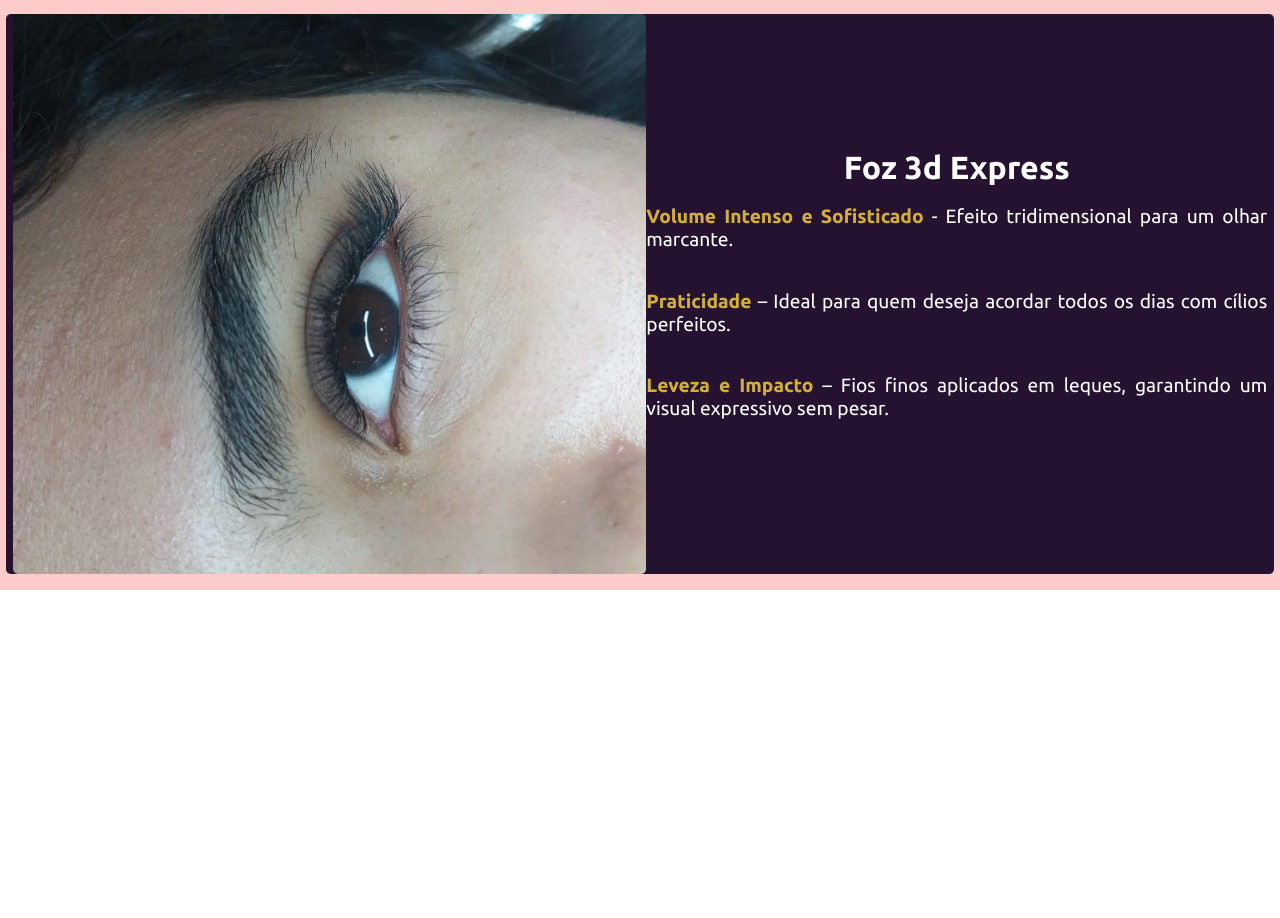
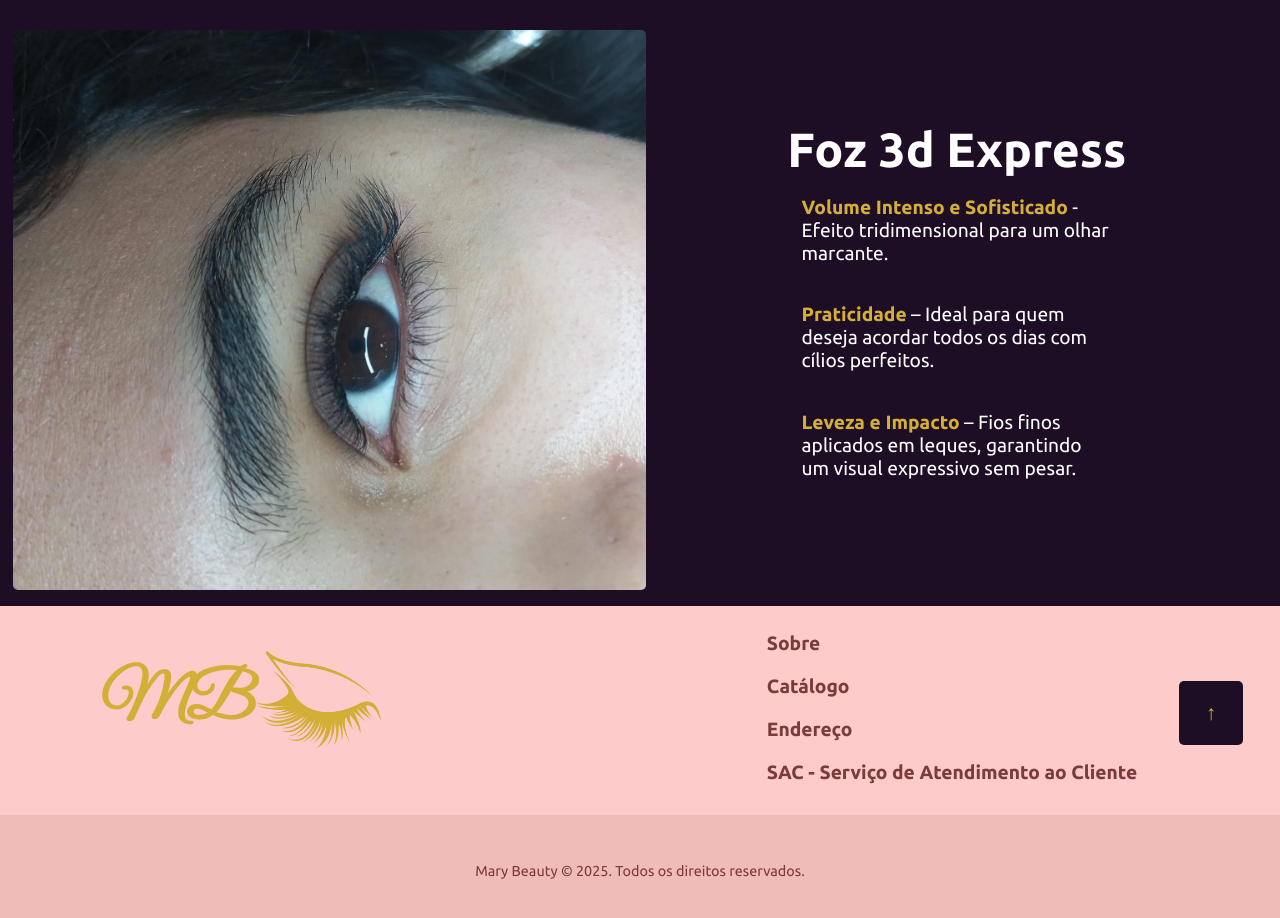
Before and after one commit to PredoH1/MaryBeauty, a React (Vite) app: page / in a window 1280 px wide. Shown: the part 4534-5452 px from the top of the page. Before the commit the page ends 5124 px from the top, so only its background shows below. Built offline with nearby package versions, Linux system fonts and the light colour scheme.

Commit message:
Feat: added the project Footer, implemented functional links and scrolling features

```diff
--- a/src/Components/Catalogo/Catalogo.module.css
+++ b/src/Components/Catalogo/Catalogo.module.css
@@ -208,6 +208,10 @@
     align-items: center;
   }
 
+  .infoFaleConosco h3 {
+    padding: 1.2rem;
+  }
+
   .infoFaleConosco div {
     margin-bottom: 2rem;
     flex-direction: column;
--- a/src/Components/Endereco/Endereco.module.css
+++ b/src/Components/Endereco/Endereco.module.css
@@ -28,10 +28,6 @@
 }
 
 .boxLoc {
-  border-radius: 1rem;
-}
-
-.boxLoc iframe {
   border-radius: 0.8rem;
 }
 
@@ -41,6 +37,10 @@
     padding: 0;
   }
 
+  .boxInfoLoc {
+    padding: 1.2rem;
+  }
+
   .boxLoc {
     width: 100%;
     display: flex;
@@ -48,6 +48,7 @@
   }
 
   .boxLoc iframe {
+    padding-bottom: 2rem;
     width: 95%;
     height: 350px;
   }
--- /dev/null
+++ b/src/Components/Footer/Footer.module.css
@@ -0,0 +1,135 @@
+.container {
+  height: 100%;
+  background-color: #fdcbca;
+
+  text-align: center;
+}
+
+.content {
+  display: flex;
+  justify-content: space-around;
+  align-items: center;
+  padding: 1rem;
+}
+
+.logo {
+  width: 50%;
+  display: flex;
+  justify-content: flex-start;
+  align-items: center;
+  margin-left: 4rem;
+}
+
+.logo :link {
+  text-decoration: none;
+  font-family: "Great Vibes", serif;
+}
+
+.logo h1 {
+  color: #d4af37;
+  font-size: 4rem;
+}
+
+.logo img {
+  width: 8rem;
+  height: 8rem;
+}
+
+.links {
+  margin-top: 10px;
+  display: flex;
+  flex-direction: column;
+  justify-content: center;
+  gap: 20px;
+}
+
+.links a {
+  font-family: "Ubuntu", serif;
+  text-align: start;
+  color: #7a3b3b;
+  text-decoration: none;
+  font-size: 1.2rem;
+  font-weight: bold;
+  transition: color 0.3s ease;
+  cursor: pointer;
+}
+
+.links a:hover {
+  color: #d4af37;
+}
+
+.topButton {
+  width: 4rem;
+  height: 4rem;
+  font-family: "Ubuntu", serif;
+  margin-top: 20px;
+  background-color: #1d0e26;
+  color: #d4af37;
+  border: none;
+  padding: 10px 20px;
+  cursor: pointer;
+  font-size: 1.3rem;
+  border-radius: 5px;
+  transition: background 0.3s ease;
+}
+
+.topButton:hover:hover {
+  background-color: #3b1c4d;
+  background-position: right center;
+  background-size: 200% auto;
+  -webkit-animation: pulse 2s infinite;
+  animation: pulse512 1.5s infinite;
+}
+
+@keyframes pulse512 {
+  0% {
+    box-shadow: 0 0 0 0 #7a3b3b;
+  }
+
+  70% {
+    box-shadow: 0 0 0 10px rgb(218 103 68 / 0%);
+  }
+
+  100% {
+    box-shadow: 0 0 0 0 rgb(218 103 68 / 0%);
+  }
+}
+
+.copyright {
+  display: flex;
+  align-items: center;
+  justify-content: center;
+  height: 7rem;
+  background-color: #f0bcb8;
+  font-family: "Ubuntu", serif;
+  margin-top: 15px;
+  font-size: 0.9rem;
+  color: #7a3b3b;
+}
+
+@media (max-width: 768px) {
+  .content {
+    flex-direction: column;
+    padding: 0;
+  }
+
+  .logo {
+    width: 100%;
+    justify-content: center;
+    padding: 0;
+    margin: 0;
+  }
+
+  .links a {
+    text-align: center;
+  }
+
+  .topButton {
+    width: 3rem;
+    height: 3rem;
+  }
+
+  .copyright {
+    height: 4rem;
+  }
+}
--- /dev/null
+++ b/src/Components/Footer/index.jsx
@@ -0,0 +1,49 @@
+import style from "../../Components/Footer/Footer.module.css";
+import iconNav from "../../assets/iconNav.png";
+import { Link } from "react-router-dom";
+
+function Footer({ sobreRef, catalogRef, enderecoRef }) {
+  function handleScroll(ref) {
+    if (ref?.current) {
+      ref.current.scrollIntoView({ behavior: "smooth" });
+    }
+  }
+
+  function scrollToTop() {
+    window.scrollTo({ top: 0, behavior: "smooth" });
+  }
+
+  return (
+    <section className={style.container}>
+      <div className={style.content}>
+        <div className={style.logo}>
+          <Link to="/" onClick={scrollToTop}>
+            <h1>MB</h1>
+          </Link>
+          <Link to="/" onClick={scrollToTop}>
+            <img src={iconNav} alt="Logo" />
+          </Link>
+        </div>
+
+        <div className={style.links}>
+          <a onClick={() => handleScroll(sobreRef)}>Sobre</a>
+          <a onClick={() => handleScroll(catalogRef)}>Catálogo</a>
+          <a onClick={() => handleScroll(enderecoRef)}>Endereço</a>
+          <a href="https://wa.me/5562993513317" target="_blank">
+            SAC - Serviço de Atendimento ao Cliente
+          </a>
+        </div>
+
+        <button className={style.topButton} onClick={scrollToTop}>
+          ↑
+        </button>
+      </div>
+
+      <div className={style.copyright}>
+        <p>Mary Beauty © 2025. Todos os direitos reservados.</p>
+      </div>
+    </section>
+  );
+}
+
+export default Footer;
--- a/src/Components/Resultados/Resultados.module.css
+++ b/src/Components/Resultados/Resultados.module.css
@@ -1,5 +1,5 @@
 .container {
-  background-color: #fdcbca;
+  background-color: #1d0e26;
   display: flex;
   flex-direction: column;
   justify-content: center;
@@ -11,17 +11,9 @@
   width: 84%;
   color: #fff;
   font-family: "Ubuntu", serif;
-  font-size: 1.5rem;
+  font-size: 2.4rem;
   border-top: 0.5px solid #d4af37;
   padding: 1rem 0rem 1rem 0rem;
-}
-
-.boxRight {
-  background-color: #080808;
-}
-
-.boxLeft {
-  background-color: #251230;
 }
 
 .boxRight,
@@ -50,14 +42,15 @@
 
 .descRight h2,
 .descLeft h2 {
-  font-size: 2rem;
+  font-size: 3rem;
 }
 
 .descRight p,
 .descLeft p {
+  width: 50%;
   font-size: 1.2rem;
   margin: 1.2rem 0rem 1.2rem 0rem;
-  text-align: justify;
+  text-align: left;
 }
 
 .descRight span,
--- a/src/Components/Sobre/index.jsx
+++ b/src/Components/Sobre/index.jsx
@@ -18,9 +18,9 @@ function Sobre(props, ref) {
       {
         x: 0,
         opacity: 1,
-        duration: 1.2,
+        duration: 1.5,
         ease: "power3.out",
-        stagger: 0.3,
+        stagger: 0.4,
         scrollTrigger: {
           trigger: ".cards-container",
           start: "top top",
--- a/src/Pages/Home/index.jsx
+++ b/src/Pages/Home/index.jsx
@@ -5,6 +5,7 @@ import Nav from "../../Components/Nav";
 import Catalogo from "../../Components/Catalogo";
 import Resultados from "../../Components/Resultados";
 import Endereco from "../../Components/Endereco";
+import Footer from "../../Components/Footer/Index";
 
 function Home() {
   const sobreRef = useRef(null);
@@ -23,6 +24,11 @@ function Home() {
       <Catalogo ref={catalogRef} />
       <Endereco ref={enderecoRef} />
       <Resultados />
+      <Footer
+        sobreRef={sobreRef}
+        catalogRef={catalogRef}
+        enderecoRef={enderecoRef}
+      />
     </div>
   );
 }
```
